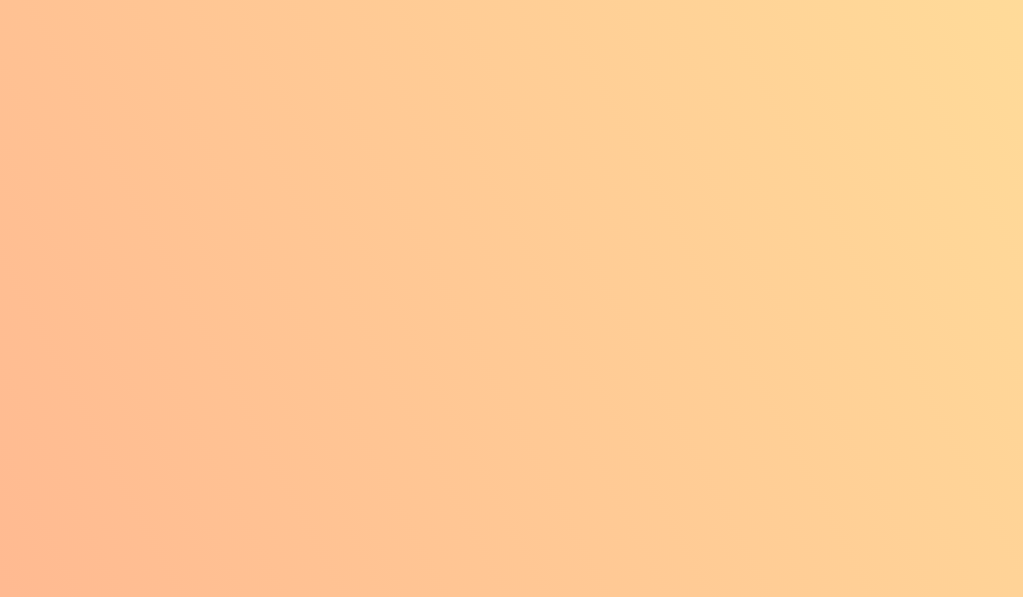
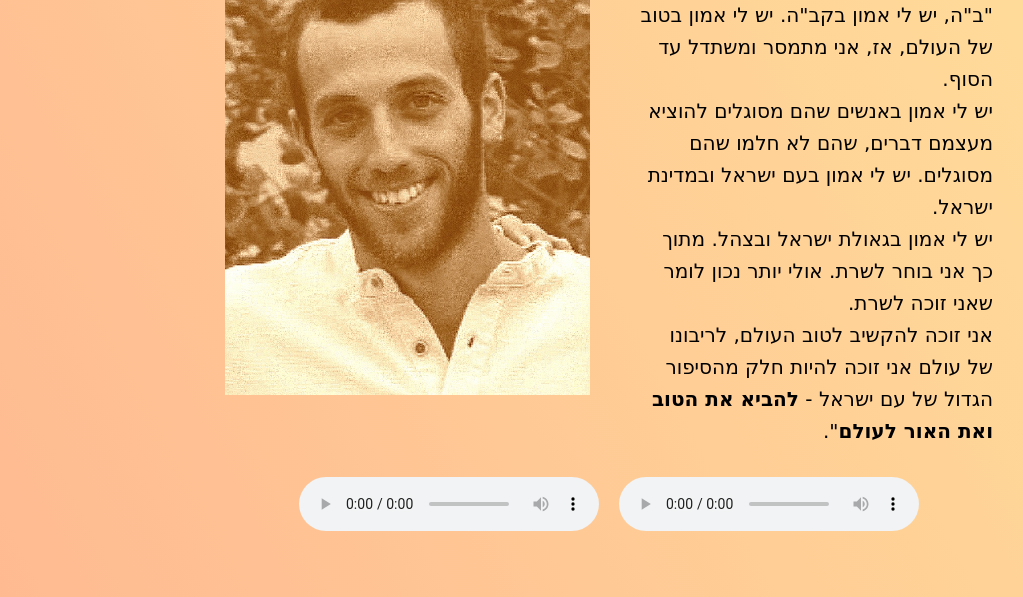
Before and after one commit to Gilad-Weinberger/Amitay-Project, a plain HTML site: page index.html in a window 1280 px wide. Shown: the part 203-800 px from the top of the page, without its empty margins (31-1054 px from the left). Drawn offline with Linux system fonts and the light colour scheme.

Commit message:
finished v1

```diff
--- a/index.html
+++ b/index.html
@@ -6,5 +6,31 @@
     <link rel="stylesheet" href="style.css" />
     <title>אמיתי גרנות הי"ד</title>
   </head>
-  <body></body>
+  <body>
+    <div class="main">
+      <div class="right">
+        <h1 class="name">אמיתי גרנות הי"ד</h1>
+        <div class="qoute">
+          "ב"ה, יש לי אמון בקב"ה. יש לי אמון בטוב של העולם, אז, אני מתמסר ומשתדל
+          עד הסוף. <br />יש לי אמון באנשים שהם מסוגלים להוציא מעצמם דברים, שהם
+          לא חלמו שהם מסוגלים. יש לי אמון בעם ישראל ובמדינת ישראל. <br />יש לי
+          אמון בגאולת ישראל ובצהל. מתוך כך אני בוחר לשרת. אולי יותר נכון לומר
+          שאני זוכה לשרת. <br />אני זוכה להקשיב לטוב העולם, לריבונו של עולם אני
+          זוכה להיות חלק מהסיפור הגדול של עם ישראל -
+          <span>להביא את הטוב ואת האור לעולם</span>".
+        </div>
+      </div>
+      <img src="assets/amitay.jpg" alt="" class="image" />
+    </div>
+    <div class="songs">
+      <audio controls>
+        <source src="assets/audio1.mp3" type="audio/mpeg" />
+        Your browser does not support the audio element.
+      </audio>
+      <audio controls>
+        <source src="assets/audio2.mp3" type="audio/mpeg" />
+        Your browser does not support the audio element.
+      </audio>
+    </div>
+  </body>
 </html>
--- a/style.scss
+++ b/style.scss
@@ -1,11 +1,48 @@
+@import url("https://fonts.googleapis.com/css2?family=Amatic+SC:wght@400;700&family=Rubik:ital,wght@0,300..900;1,300..900&display=swap");
+
 body {
   display: flex;
+  flex-direction: column;
   align-items: center;
   justify-content: center;
-  background-color: #ffb991;
   background-image: linear-gradient(62deg, #ffb991 0%, #ffe39b 100%);
   height: 100vh;
   width: 100vw;
   margin: 0px;
   padding: 0px;
+  direction: rtl;
+  .main {
+    max-width: 60vw;
+    display: flex;
+    align-items: center;
+    justify-content: center;
+    gap: 50px;
+    .right {
+      .name {
+        font-family: "Rubik", sans-serif;
+        font-size: 50px;
+        margin: 0px;
+      }
+      .qoute {
+        font-family: "Guttman Yad-Brush", cursive;
+        font-weight: 500;
+        max-width: 35vw;
+        font-size: 20px;
+        margin: 0px;
+        margin-top: 15px;
+        line-height: 160%;
+        span {
+          font-weight: 700;
+        }
+      }
+    }
+    .image {
+      height: 60vh;
+    }
+  }
+  .songs {
+    margin-top: 30px;
+    display: flex;
+    gap: 20px;
+  }
 }
```
Also changed, not shown: assets/amitay.jpg (added), style.css, 3 other files.
